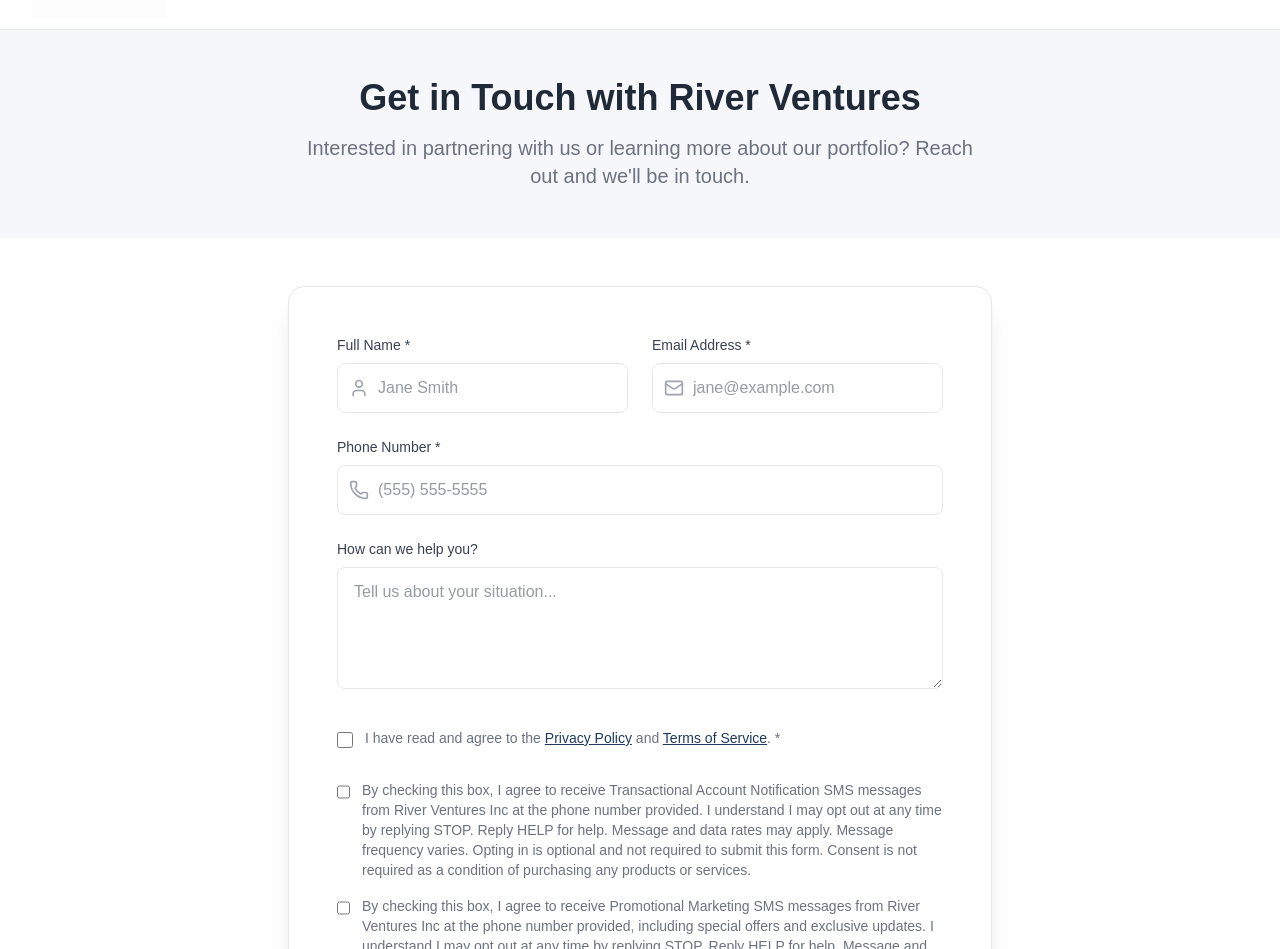
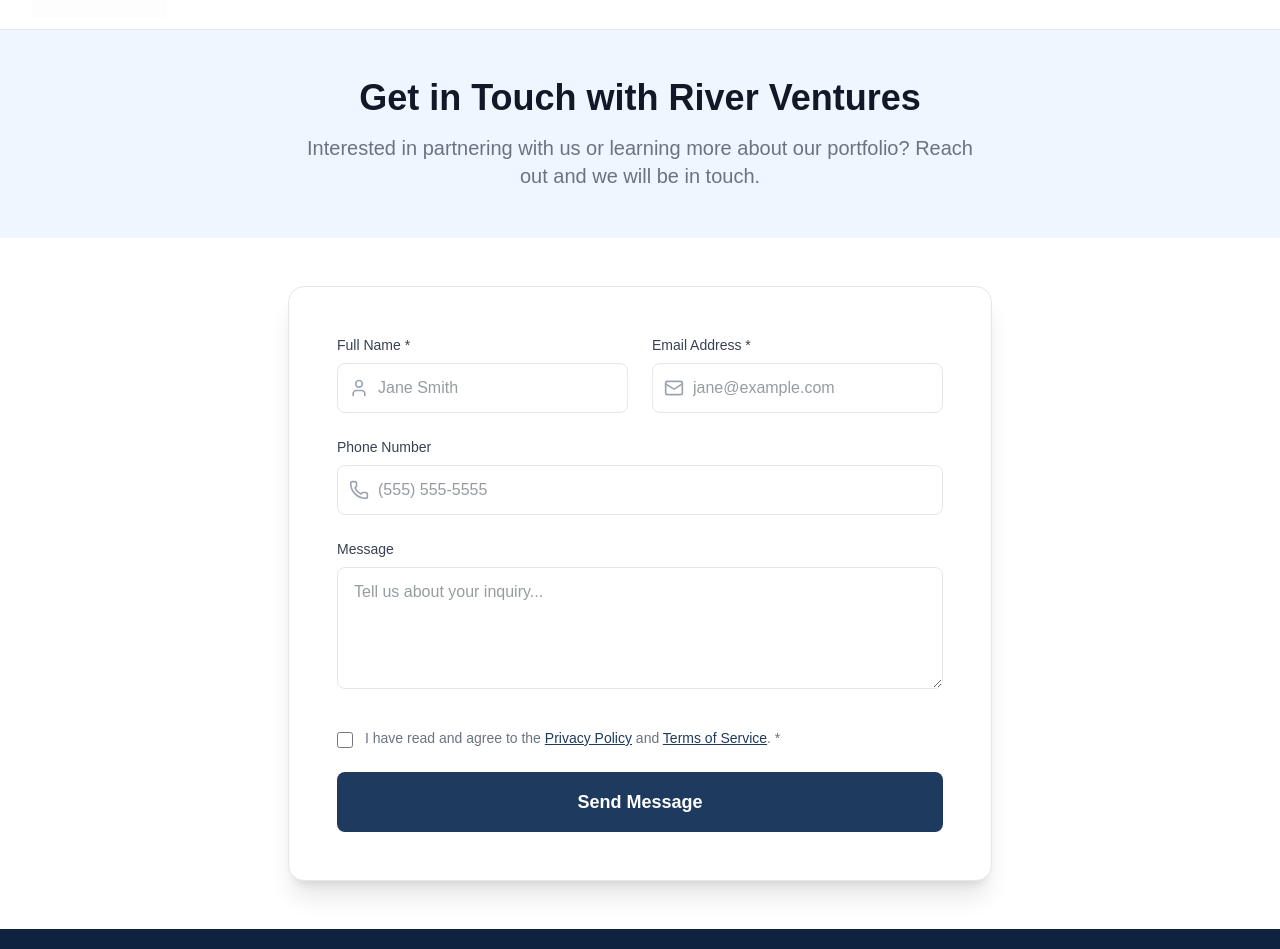
Before and after one commit to Textingman/riverventures-riverventures, a Next.js app: page /signup in a window 1280 px wide. Shown: the part 83-1032 px from the top of the page. Built offline with nearby package versions, Linux system fonts and the light colour scheme.

Commit message:
fix: remove all SMS opt-in language from signup page

```diff
--- a/app/signup/page.tsx
+++ b/app/signup/page.tsx
@@ -8,8 +8,6 @@
 
 export default function SignupPage() {
   const [formData, setFormData] = useState({ name: '', email: '', phone: '', message: '' });
-  const [accountNotifications, setAccountNotifications] = useState(false);
-  const [customerCare, setCustomerCare] = useState(false);
   const [isSubmitting, setIsSubmitting] = useState(false);
   const [submitStatus, setSubmitStatus] = useState<'idle' | 'success' | 'error'>('idle');
 
@@ -31,13 +29,13 @@
     <div className="min-h-screen" style={{ backgroundColor: '#FFFFFF' }}>
       <Navbar />
 
-      <section className="py-12" style={{ backgroundColor: '#F5F7FA' }}>
+      <section className="py-12" style={{ backgroundColor: '#EFF6FF' }}>
         <div className="max-w-7xl mx-auto px-4 sm:px-6 lg:px-8 text-center">
-          <h1 className="text-4xl font-extrabold mb-4" style={{ color: '#1F2937' }}>
+          <h1 className="text-4xl font-extrabold mb-4" style={{ color: '#111827' }}>
             Get in Touch with River Ventures
           </h1>
           <p className="text-xl max-w-2xl mx-auto" style={{ color: '#6B7280' }}>
-            Interested in partnering with us or learning more about our portfolio? Reach out and we'll be in touch.
+            Interested in partnering with us or learning more about our portfolio? Reach out and we will be in touch.
           </p>
         </div>
       </section>
@@ -46,13 +44,13 @@
         <div className="bg-white rounded-2xl shadow-xl p-8 md:p-12" style={{ border: '1px solid #E5E7EB' }}>
           {submitStatus === 'success' ? (
             <div className="text-center py-12">
-              <div className="w-20 h-20 rounded-full flex items-center justify-center mx-auto mb-6" style={{ backgroundColor: '#D1FAE5' }}>
-                <svg className="w-10 h-10" style={{ color: '#22C55E' }} fill="none" stroke="currentColor" viewBox="0 0 24 24">
+              <div className="w-20 h-20 rounded-full flex items-center justify-center mx-auto mb-6" style={{ backgroundColor: '#DBEAFE' }}>
+                <svg className="w-10 h-10" style={{ color: '#1E3A5F' }} fill="none" stroke="currentColor" viewBox="0 0 24 24">
                   <path strokeLinecap="round" strokeLinejoin="round" strokeWidth={2} d="M5 13l4 4L19 7" />
                 </svg>
               </div>
-              <h2 className="text-3xl font-bold mb-4" style={{ color: '#1F2937' }}>Request Received!</h2>
-              <p className="text-lg mb-8" style={{ color: '#6B7280' }}>Your submission has been received. Our team will reach out within 24 hours.</p>
+              <h2 className="text-3xl font-bold mb-4" style={{ color: '#111827' }}>Message Received</h2>
+              <p className="text-lg mb-8" style={{ color: '#6B7280' }}>Thank you for reaching out. Our team will be in touch within 1-2 business days.</p>
               <Link href="/" className="inline-block px-6 py-3 text-white font-semibold rounded-lg transition-opacity hover:opacity-90" style={{ backgroundColor: '#1E3A5F' }}>
                 Return to Home
               </Link>
@@ -76,18 +74,17 @@
                 </div>
               </div>
               <div>
-                <label className="block text-sm font-medium mb-2" style={{ color: '#374151' }}>Phone Number *</label>
+                <label className="block text-sm font-medium mb-2" style={{ color: '#374151' }}>Phone Number</label>
                 <div className="relative">
                   <Phone className="absolute left-3 top-1/2 -translate-y-1/2 w-5 h-5" style={{ color: '#9CA3AF' }} />
-                  <input type="tel" name="phone" required value={formData.phone} onChange={handleChange} placeholder="(555) 555-5555" className="w-full pl-10 pr-4 py-3 rounded-lg border border-gray-200 focus:outline-none" style={{ borderColor: '#E5E7EB' }} />
+                  <input type="tel" name="phone" value={formData.phone} onChange={handleChange} placeholder="(555) 555-5555" className="w-full pl-10 pr-4 py-3 rounded-lg border border-gray-200 focus:outline-none" style={{ borderColor: '#E5E7EB' }} />
                 </div>
               </div>
               <div>
-                <label className="block text-sm font-medium mb-2" style={{ color: '#374151' }}>How can we help you?</label>
-                <textarea name="message" rows={4} value={formData.message} onChange={handleChange} placeholder="Tell us about your situation..." className="w-full px-4 py-3 rounded-lg border border-gray-200 focus:outline-none" style={{ borderColor: '#E5E7EB' }} />
+                <label className="block text-sm font-medium mb-2" style={{ color: '#374151' }}>Message</label>
+                <textarea name="message" rows={4} value={formData.message} onChange={handleChange} placeholder="Tell us about your inquiry..." className="w-full px-4 py-3 rounded-lg border border-gray-200 focus:outline-none" style={{ borderColor: '#E5E7EB' }} />
               </div>
 
-              {/* Privacy Policy & Terms — checkbox */}
               <div className="flex items-start gap-3 pt-2">
                 <input type="checkbox" id="termsAgreement" required className="mt-1 w-4 h-4 rounded" style={{ accentColor: '#1E3A5F' }} />
                 <label htmlFor="termsAgreement" className="text-sm" style={{ color: '#6B7280' }}>
@@ -98,24 +95,8 @@
                 </label>
               </div>
 
-              {/* SMS Consent Checkboxes */}
-              <div className="space-y-4 pt-2">
-                <div className="flex items-start gap-3">
-                  <input type="checkbox" id="accountNotifications" checked={accountNotifications} onChange={(e) => setAccountNotifications(e.target.checked)} className="mt-1 w-4 h-4 rounded" style={{ accentColor: '#1E3A5F' }} />
-                  <label htmlFor="accountNotifications" className="text-sm" style={{ color: '#6B7280' }}>
-                    By checking this box, I agree to receive Transactional Account Notification SMS messages from River Ventures Inc at the phone number provided. I understand I may opt out at any time by replying STOP. Reply HELP for help. Message and data rates may apply. Message frequency varies. Opting in is optional and not required to submit this form. Consent is not required as a condition of purchasing any products or services.
-                  </label>
-                </div>
-                <div className="flex items-start gap-3">
-                  <input type="checkbox" id="customerCare" checked={customerCare} onChange={(e) => setCustomerCare(e.target.checked)} className="mt-1 w-4 h-4 rounded" style={{ accentColor: '#1E3A5F' }} />
-                  <label htmlFor="customerCare" className="text-sm" style={{ color: '#6B7280' }}>
-                    By checking this box, I agree to receive Promotional Marketing SMS messages from River Ventures Inc at the phone number provided, including special offers and exclusive updates. I understand I may opt out at any time by replying STOP. Reply HELP for help. Message and data rates may apply. Message frequency varies. Opting in is optional and not required to submit this form. Consent is not required as a condition of purchasing any products or services.
-                  </label>
-                </div>
-              </div>
-
               <button type="submit" disabled={isSubmitting} className="w-full py-4 text-white text-lg font-semibold rounded-lg transition-opacity hover:opacity-90" style={{ backgroundColor: isSubmitting ? '#9CA3AF' : '#1E3A5F' }}>
-                {isSubmitting ? 'Submitting...' : 'Learn More'}
+                {isSubmitting ? 'Submitting...' : 'Send Message'}
               </button>
             </form>
           )}
```
